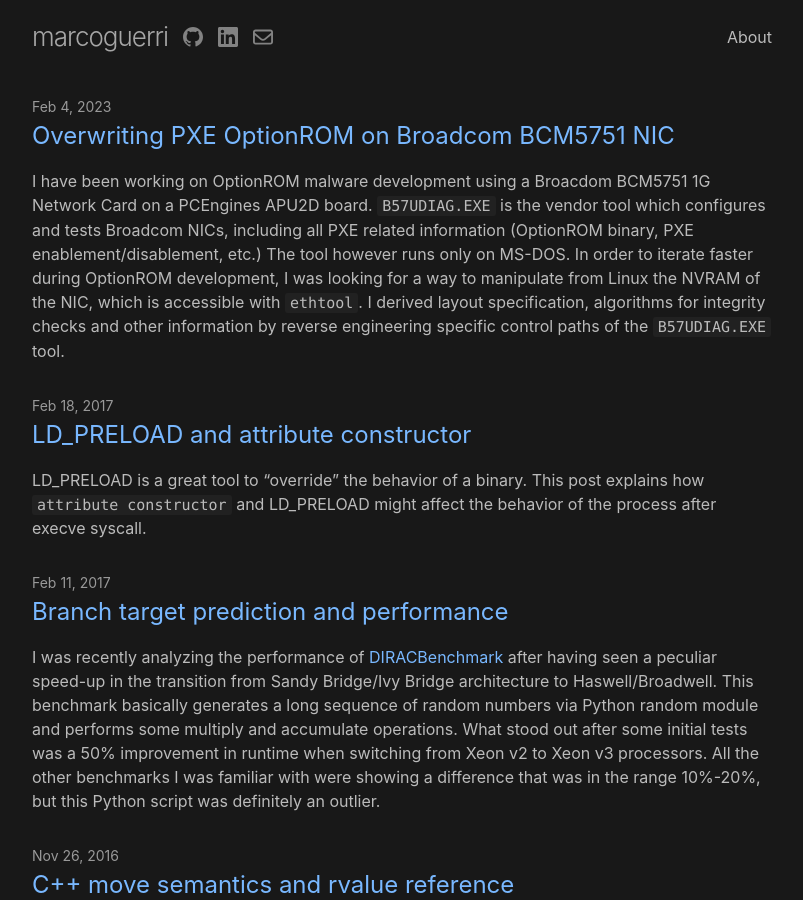
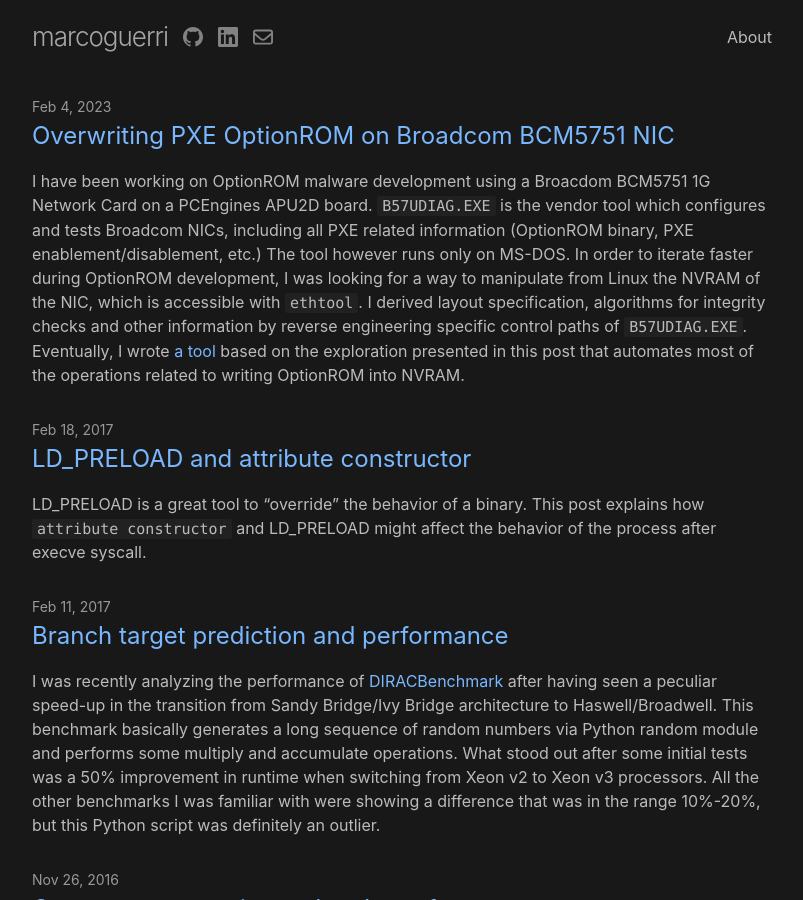
Before and after one commit to marcoguerri/marcoguerri.github.io, a Jekyll site: the page built from index.md, in a window 1280 px wide and 900 px high. Shown: the whole window, without its empty margins (238-1041 px from the left). Built offline with Jekyll 4.4.1, drawn with Linux system fonts in a browser that asks for light colours.

Commit message:
Slight improvement to intro

```diff
--- a/_posts/2023-07-09-broadcom-pxe-write.markdown
+++ b/_posts/2023-07-09-broadcom-pxe-write.markdown
@@ -12,7 +12,9 @@ a PCEngines APU2D board. `B57UDIAG.EXE` is the vendor tool which configures and
 including all PXE related information (OptionROM binary, PXE enablement/disablement, etc.) The tool however runs only on MS-DOS. In order to iterate
 faster during OptionROM development,  I was looking for a way to manipulate from Linux the NVRAM of the NIC,
 which is accessible with `ethtool`. I derived layout specification, algorithms for integrity checks
-and other information by reverse engineering specific control paths of the `B57UDIAG.EXE` tool.
+and other information by reverse engineering specific control paths of `B57UDIAG.EXE`. Eventually,
+I wrote [a tool](https://github.com/marcoguerri/broadcom-optionrom) based on the exploration presented
+in this post that automates most of the operations related to writing OptionROM into NVRAM.
 
 It must be noted that some of the results obtained here could have probably been sourced from the existing
 end to end reverse engineering effort that produced the [ortega specification](https://github.com/hlandau/ortega). Nevertheless, I did want to go through a reverse engineering exercise of a MS-DOS tool and this was
```
Also changed, not shown: other parts of _posts/2023-07-09-broadcom-pxe-write.markdown (+0 -3 lines).
